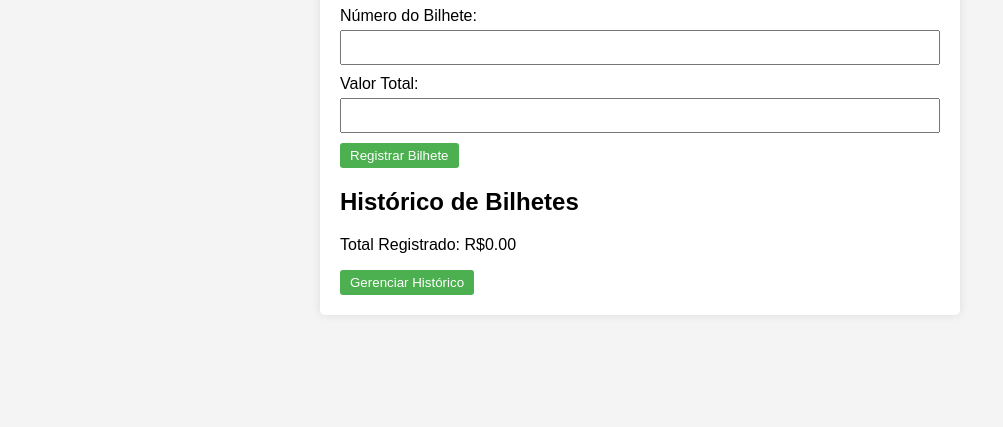
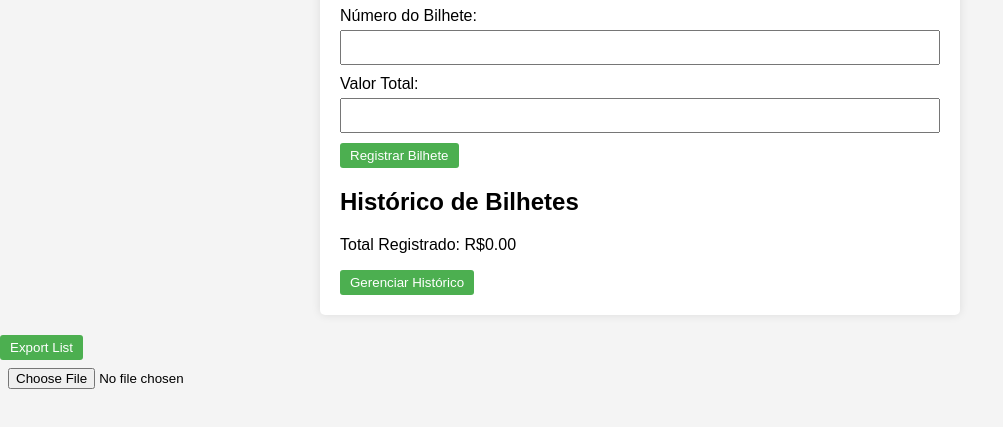
Before and after one commit to KeyveCoding/Sitederifa, a plain HTML site: page index.html in a window 1280 px wide. Shown: the part 181-608 px from the top of the page, without its empty margins (0-1003 px from the left). Drawn offline with Linux system fonts and the light colour scheme.

Commit message:
Update index.html

```diff
--- a/index.html
+++ b/index.html
@@ -47,7 +47,8 @@
     <button type="button" onclick="manageHistory()">Gerenciar Histórico</button>
 
   </div>
-
+<button onclick="exportRaffleTickets()">Export List</button>
+<input type="file" id="importFile" accept=".json" onchange="importRaffleTickets()">
   <script src="script.js"></script>
 
 </body>
```
